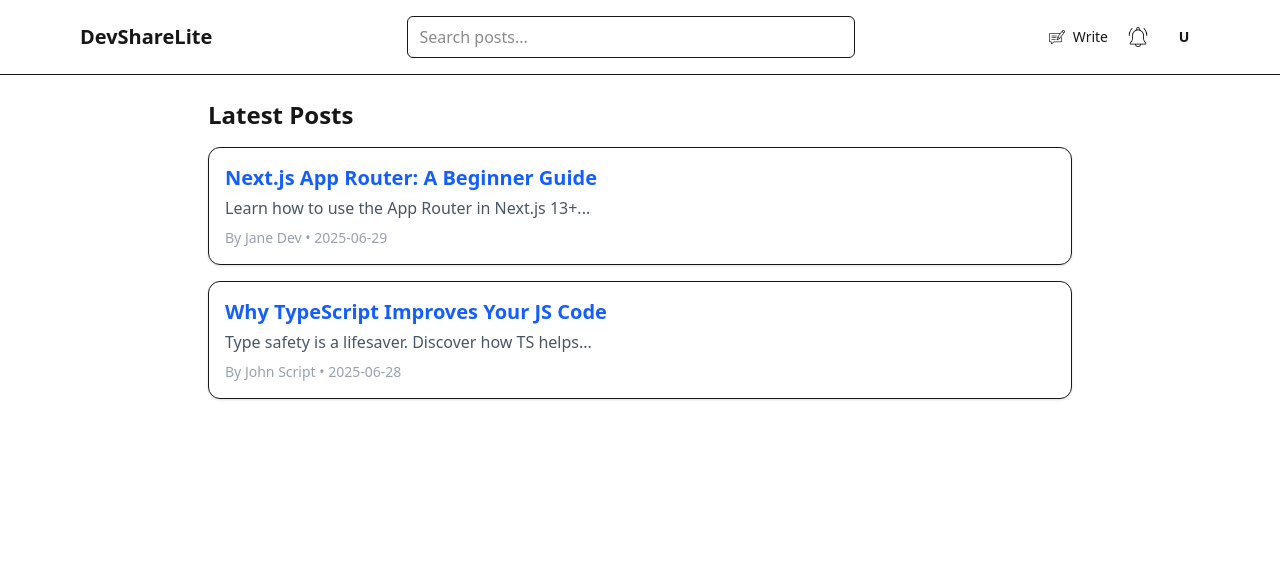
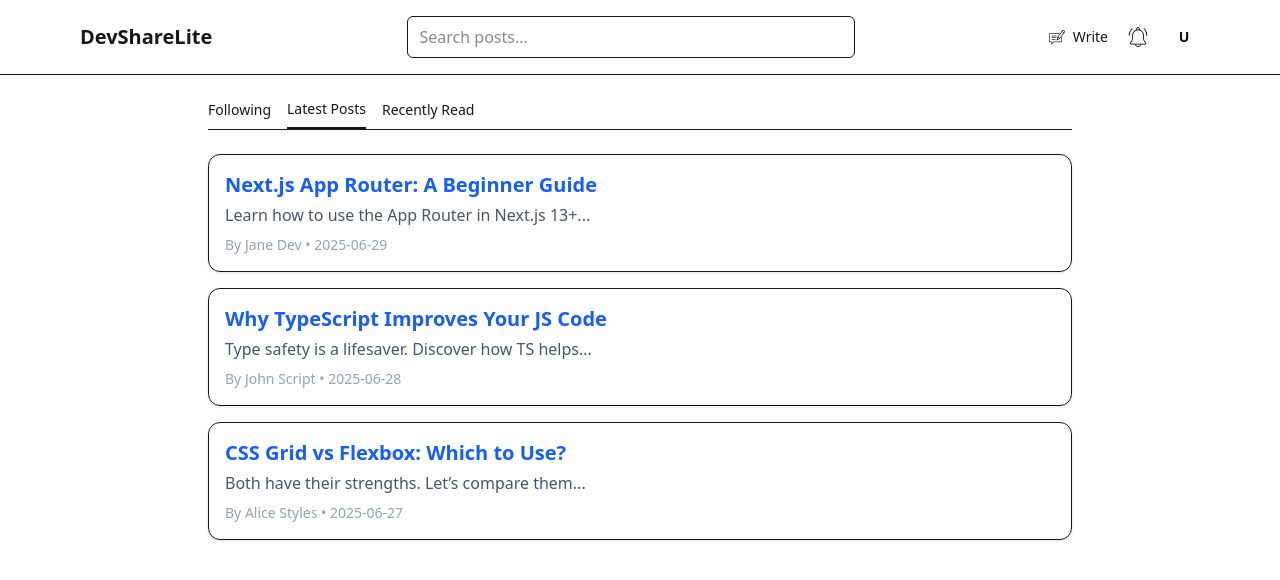
Before and after one commit to Tanh-Ng/DevShare-Lite, a Next.js app in the folder source_code/frontend/: page / in a window 1280 px wide. Shown: the top 580 px of the page. Built offline with nearby package versions, Linux system fonts and the light colour scheme.

Commit message:
feat: homepage blog filter

```diff
--- /dev/null
+++ b/source_code/frontend/components/PostTabs.tsx
@@ -0,0 +1,26 @@
+// components/PostTabs.tsx
+type Tab = 'following' | 'latest' | 'recent';
+
+type Props = {
+    currentTab: Tab;
+    onTabChange: (tab: Tab) => void;
+};
+
+export default function PostTabs({ currentTab, onTabChange }: Props) {
+    return (
+        <div className="flex gap-4 mb-6 border-b border-border">
+            {(['following', 'latest', 'recent'] as Tab[]).map((tab) => (
+                <button
+                    key={tab}
+                    onClick={() => onTabChange(tab)}
+                    className={`pb-2 text-sm font-medium capitalize ${currentTab === tab
+                            ? 'text-primary border-b-2 border-primary'
+                            : 'text-muted-foreground'
+                        }`}
+                >
+                    {tab === 'recent' ? 'Recently Read' : tab === 'latest' ? 'Latest Posts' : 'Following'}
+                </button>
+            ))}
+        </div>
+    );
+}
--- a/source_code/frontend/data/mockPosts.ts
+++ b/source_code/frontend/data/mockPosts.ts
@@ -6,6 +6,8 @@ export const mockPosts = [
         content: 'This is the full content of the first blog post...',
         author: 'Jane Dev',
         date: '2025-06-29',
+        isFollowing: true,
+        recentlyViewed: false,
     },
     {
         id: '2',
@@ -14,5 +16,17 @@ export const mockPosts = [
         content: 'This is the full content of the second blog post...',
         author: 'John Script',
         date: '2025-06-28',
+        isFollowing: false,
+        recentlyViewed: true,
     },
+    {
+        id: '3',
+        title: 'CSS Grid vs Flexbox: Which to Use?',
+        summary: 'Both have their strengths. Let’s compare them...',
+        content: 'This is the full content of the third blog post...',
+        author: 'Alice Styles',
+        date: '2025-06-27',
+        isFollowing: true,
+        recentlyViewed: false,
+    }
 ];
--- a/source_code/frontend/pages/index.tsx
+++ b/source_code/frontend/pages/index.tsx
@@ -1,14 +1,32 @@
 // pages/index.tsx
+
+import { useState } from 'react';
+import PostTabs from '../components/PostTabs';
+import PostCard from '../components/PostCard';
 import { mockPosts } from '../data/mockPosts';
-import PostCard from '../components/PostCard';
 
-export default function Home() {
+type PostTabType = 'following' | 'latest' | 'recent';
+
+export default function HomePage() {
+  const [selectedTab, setSelectedTab] = useState<PostTabType>('latest');
+
+  const filteredPosts = mockPosts.filter((post) => {
+    if (selectedTab === 'following') return post.isFollowing;
+    if (selectedTab === 'recent') return post.recentlyViewed;
+    return true;
+  });
+
   return (
     <div className="max-w-4xl mx-auto mt-6 px-4">
-      <h1 className="text-2xl font-bold mb-4">Latest Posts</h1>
-      {mockPosts.map(post => (
-        <PostCard key={post.id} post={post} />
-      ))}
+      <PostTabs currentTab={selectedTab} onTabChange={setSelectedTab} />
+
+      {filteredPosts.length > 0 ? (
+        filteredPosts.map((post) => (
+          <PostCard key={post.id} post={post} />
+        ))
+      ) : (
+        <p className="text-muted-foreground">No posts found.</p>
+      )}
     </div>
   );
 }
```
